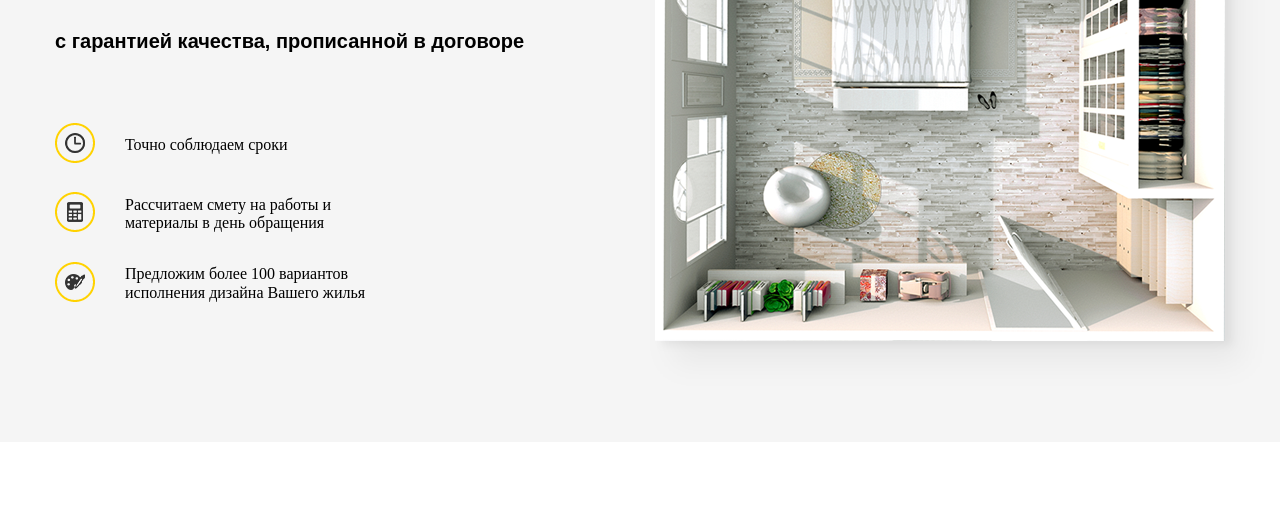
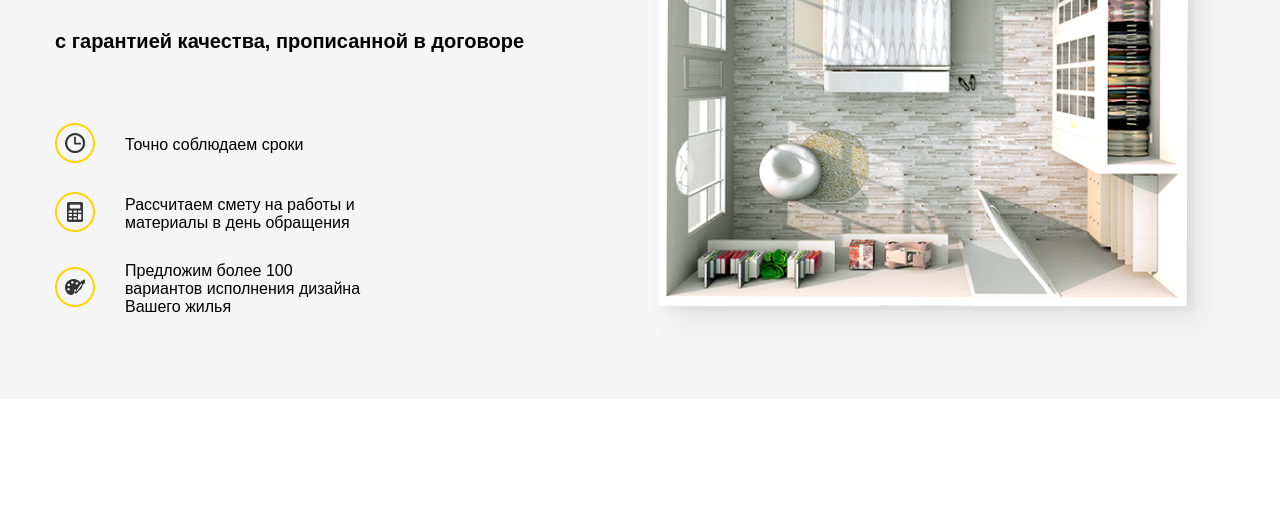
Before and after one commit to vladivanov123/Web-start, a plain HTML site: page src/index.html in a window 1280 px wide. Shown: the part 295-800 px from the top of the page. Drawn offline with nearby package versions, Linux system fonts and the light colour scheme.

Commit message:
Исправил ошибки

```diff
--- a/src/sass/blocks/_hero.sass
+++ b/src/sass/blocks/_hero.sass
@@ -3,8 +3,11 @@
   background: $main-background-color
   &-block
     display: flex
+    justify-content: space-between
   &-image
-    margin-right: -40px
+    display: flex
+    // margin-right: -40px
+    justify-content: flex-end
   &-text
     flex-basis: 45%
     margin-right: 110px
--- a/src/sass/blocks/_interface.sass
+++ b/src/sass/blocks/_interface.sass
@@ -1,7 +1,8 @@
 body
-  font-family: 'Museo Sans Light' sans-serif
+  font-family: 'Museo Sans Light', sans-serif
+  margin: 0
 img
-  min-width: 100%
+  max-width: 100%
 .container
   width: 1170px
   margin: auto
```
Also changed, not shown: src/css/style.css, 1 other file.
